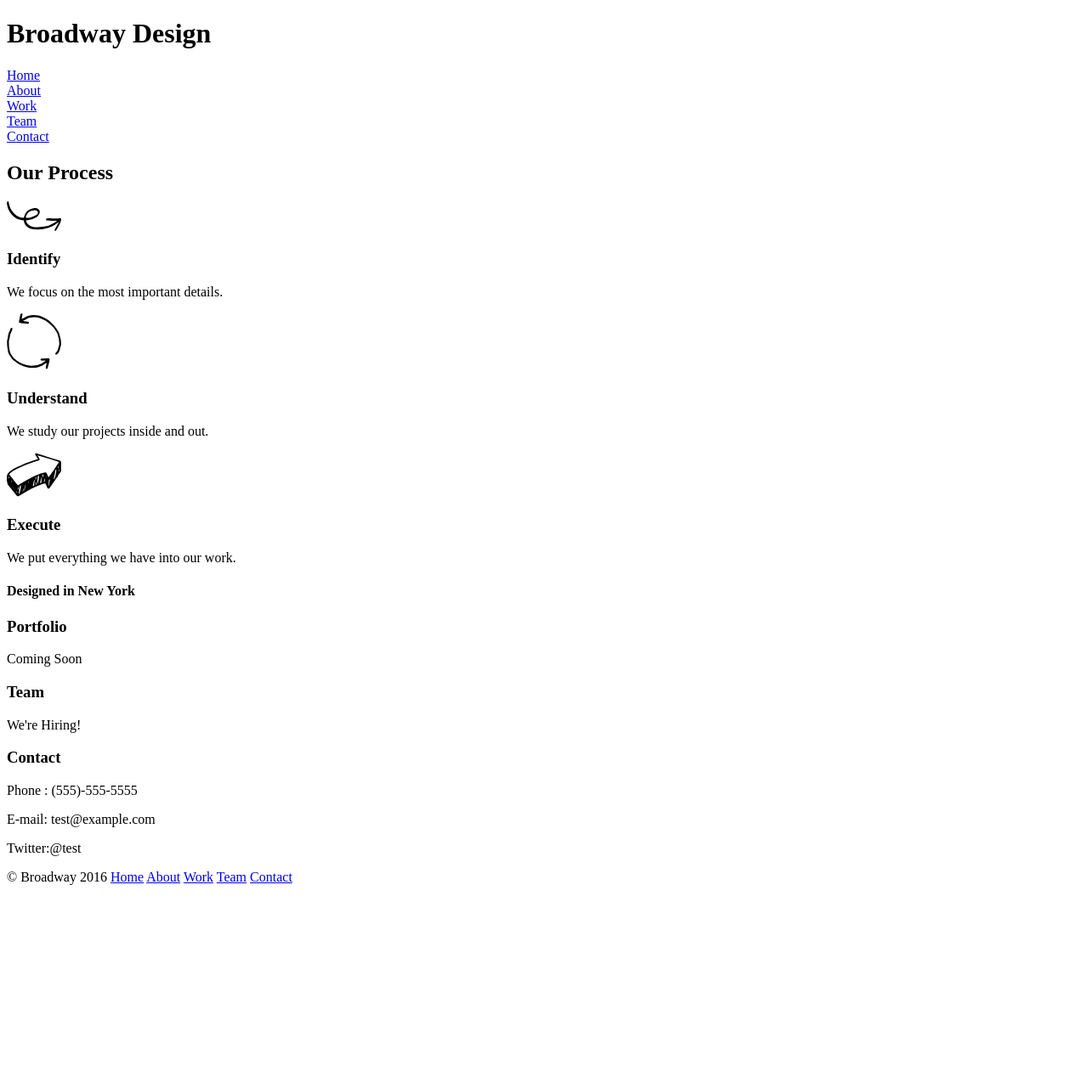
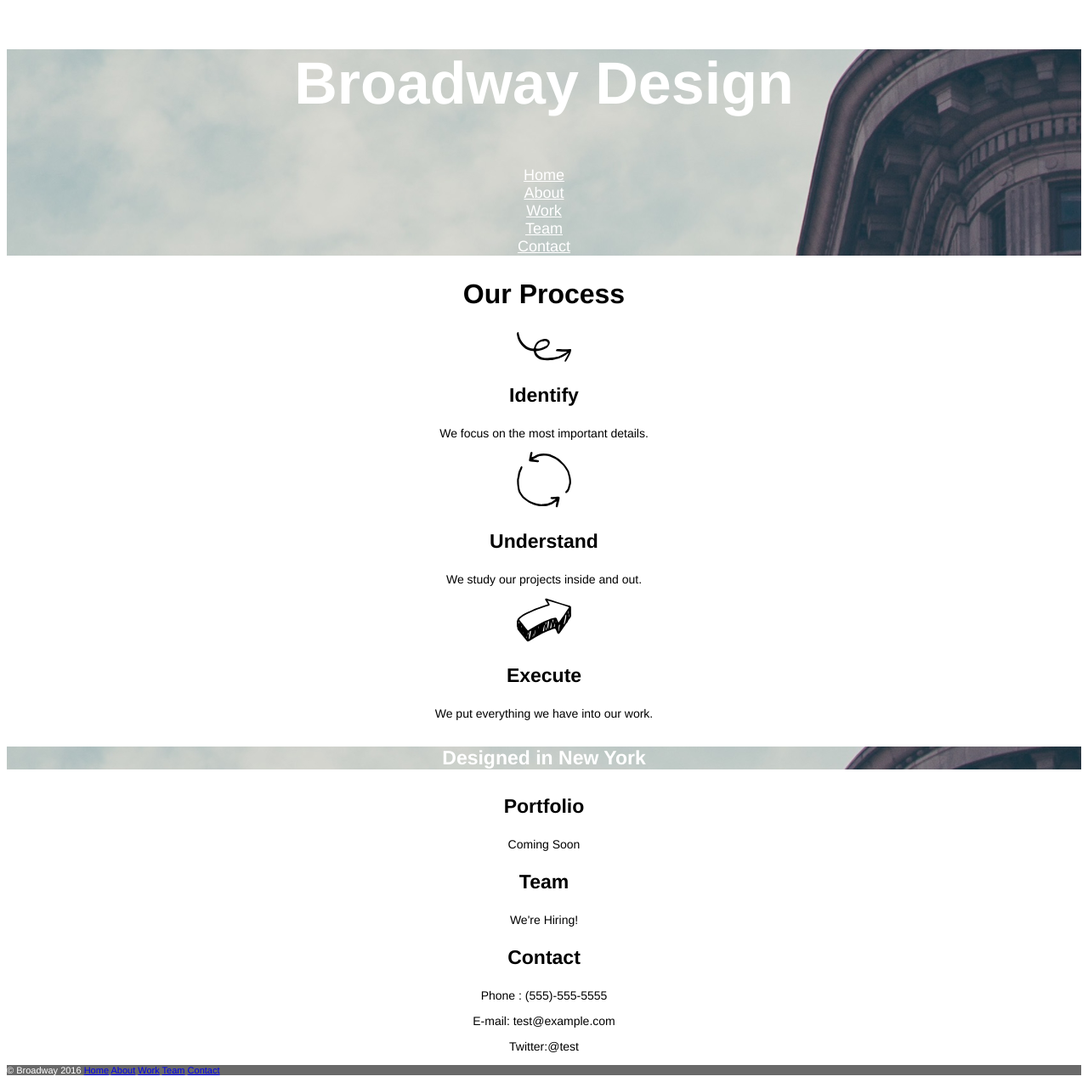
Before and after one commit to garrettcfermo/Broadway, a plain HTML site: page index.html in a window 1280 px wide. Shown: the whole page at 85% size. Before the commit the page ends 1050 px from the top, so only its background shows below. Drawn offline with Linux system fonts and the light colour scheme; files whose address does not match are found by name.

Commit message:
Updated CSS Code

```diff
--- a/Resources/css/style.css
+++ b/Resources/css/style.css
@@ -0,0 +1,46 @@
+body {
+  text-align: center;
+  font-family: Helvetica,sans-serif;
+  font-size: 14px;
+}
+
+nav {
+  background-image: url("/Users/garrettfermo/Desktop/Programming Training/Codecademy/Build_Websites_from_Scratch/Projects/Broadway/Resources/images/the-flatiron-building.png");
+  color: white;
+}
+
+nav  a {
+  color: white;
+  font-size: 18px;
+}
+
+nav h1 {
+  color: white;
+  font-size: 70px;
+  font-weight: bold;
+}
+
+h2 {
+  font-size: 32px;
+  font-weight: bold;
+}
+
+h3 {
+  font-size: 23px;
+  font-weight: bold;
+}
+
+h4 {
+  background-image: url("/Users/garrettfermo/Desktop/Programming Training/Codecademy/Build_Websites_from_Scratch/Projects/Broadway/Resources/images/the-flatiron-building.png");
+  font-size: 23px;
+  font-weight: bold;
+  color: white;
+}
+
+
+.footer {
+  color: white;
+  font-size: 11px;
+  background-color: dimgray;
+  text-align: left;
+}
--- a/index.html
+++ b/index.html
@@ -7,8 +7,8 @@
   </head>
 
   <body>
-    <h1>Broadway Design</h1>
     <nav>
+      <h1>Broadway Design</h1>
       <a href="#">Home</a> <br>
       <a href="#">About</a> <br>
       <a href="#">Work</a> <br>
@@ -52,6 +52,5 @@
       <a href="#">Contact</a>
     </div>
 
-
   </body>
 </html>
```
